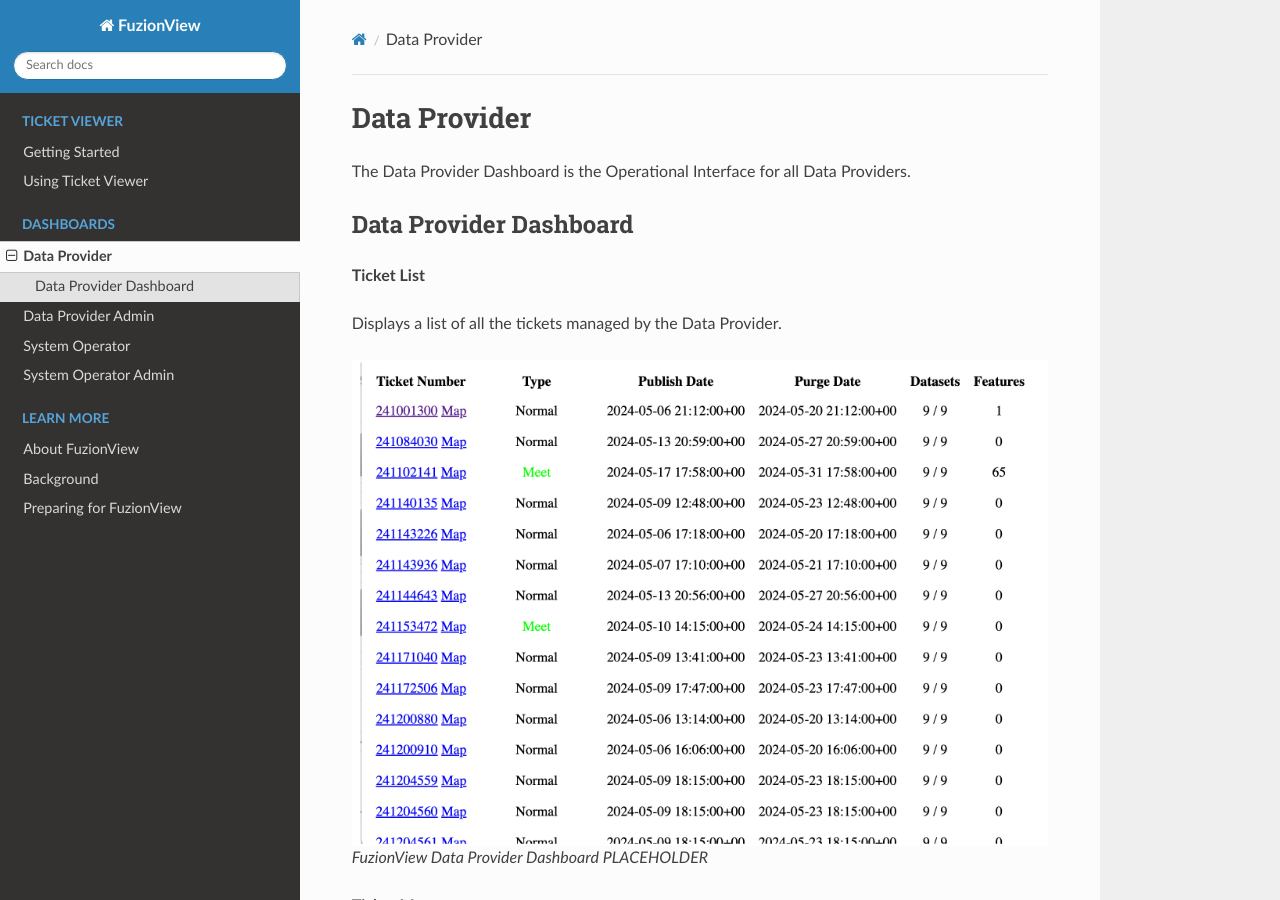
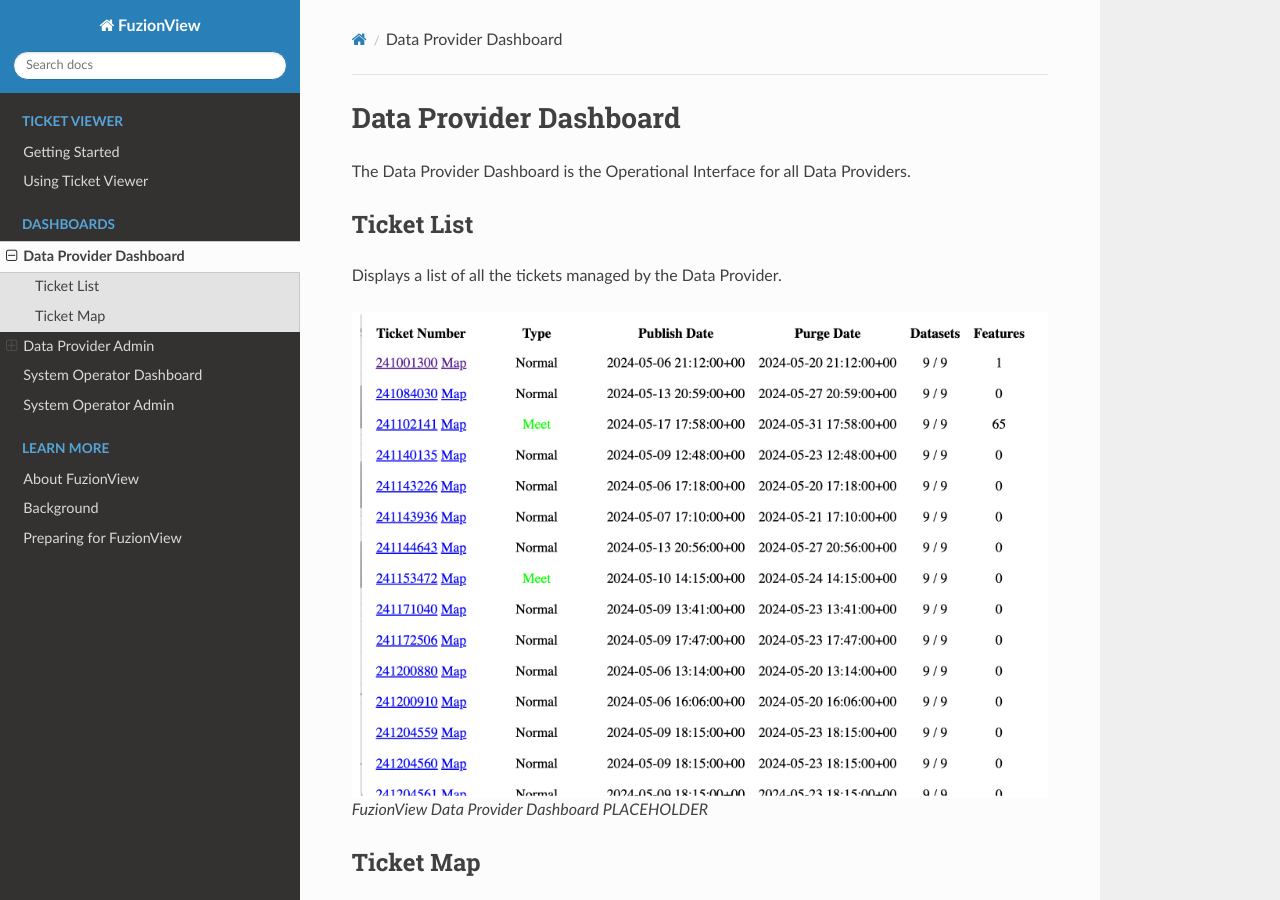
Before and after one commit to FuzionView/FV-Docs, a Sphinx documentation site: the page built from source/DataProvider.rst, in a window 1280 px wide and 900 px high. Built offline with Sphinx 7.4.7 and the Read the Docs theme 2.0.0, drawn with Linux system fonts in a browser that asks for light colours; some of the changed text lies outside the part shown.

Commit message:
tweaking menu levels

```diff
--- a/source/DataProvider.rst
+++ b/source/DataProvider.rst
@@ -1,12 +1,10 @@
-Data Provider
-=============
+Data Provider Dashboard
+========================
 
 The Data Provider Dashboard is the Operational Interface for all Data Providers.
 
-Data Provider Dashboard
--------------------------
-
-**Ticket List**
+Ticket List
+------------
 
 Displays a list of all the tickets managed by the Data Provider.
 
@@ -16,7 +14,8 @@
 
    *FuzionView Data Provider Dashboard PLACEHOLDER*
 
-**Ticket Map**
+Ticket Map
+-----------
 
 Displays a map of all the tickets managed by the Data Provider.
 
@@ -31,7 +30,8 @@
 
 The Data Provider Admin is the Account management interface.
 
-** Data Sets**
+Data Sets
+----------
 
 Use the Admin interface to view all the data sets that have been configured:
 
@@ -57,7 +57,8 @@
 
    *FuzionView Data Provider Admin*
 
-**Users**
+Users
+------
 
 Use the Admin interface to manage users:
 
--- a/source/SystemOperator.rst
+++ b/source/SystemOperator.rst
@@ -1,5 +1,5 @@
-System Operator
-================
+System Operator Dashboard
+===========================
 
 Ticket List
 ------------
```
